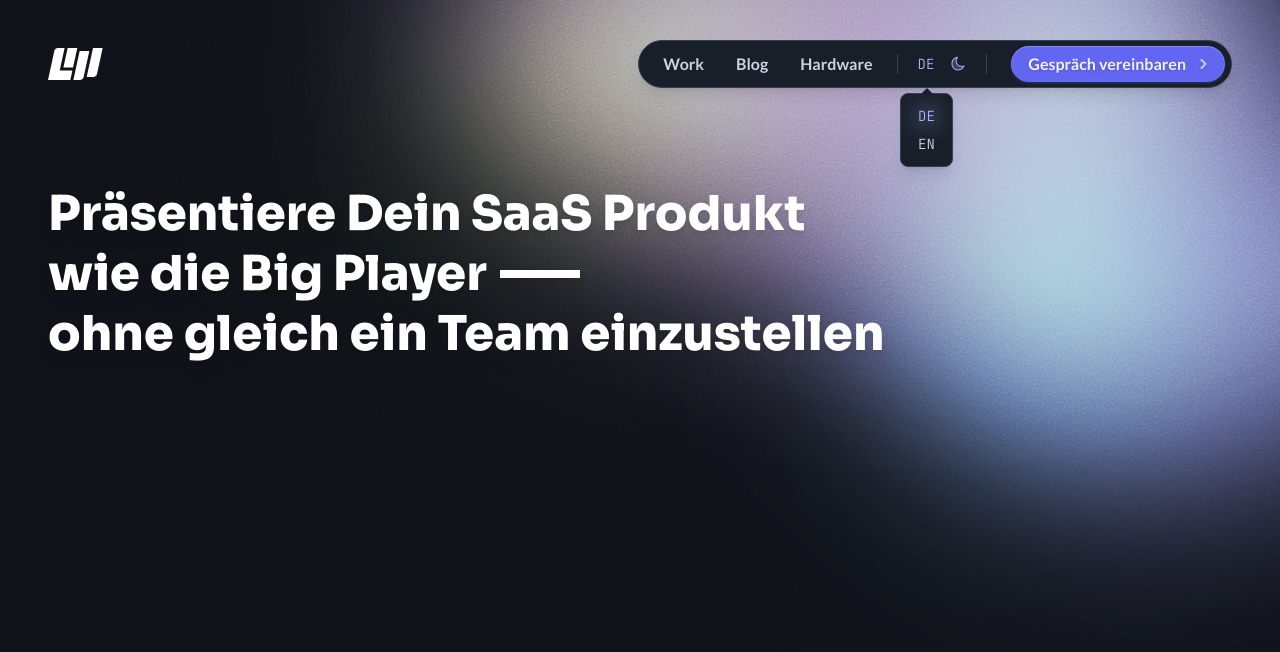
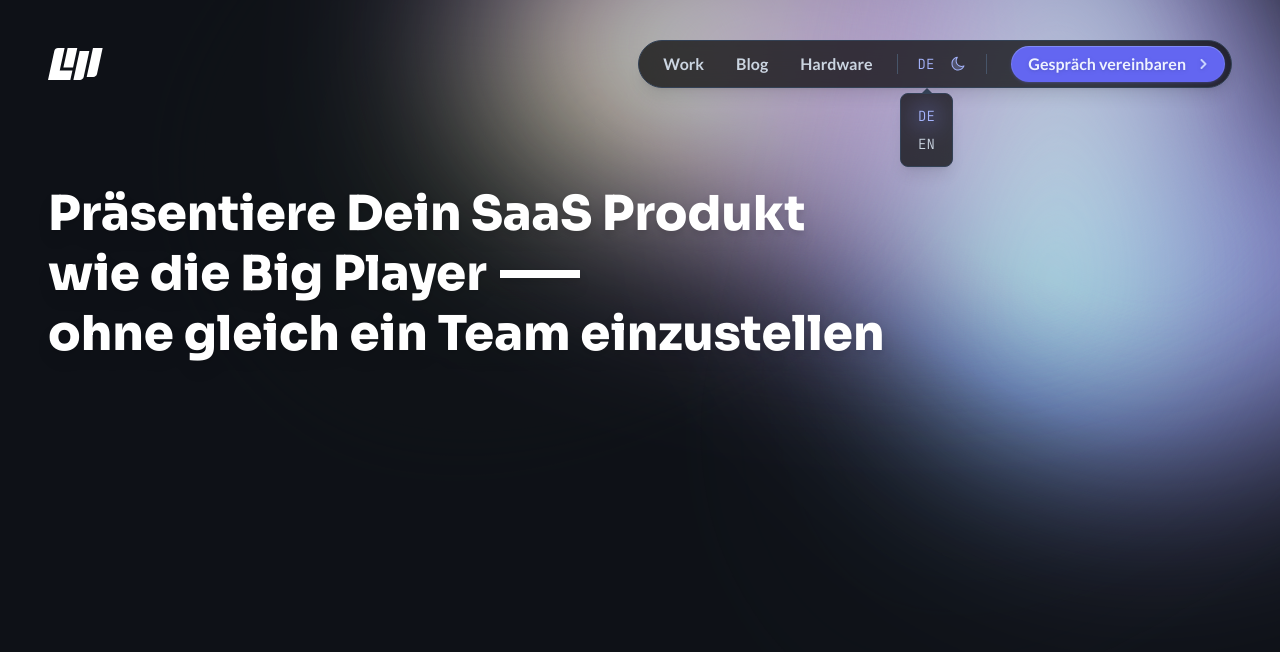
Before and after one commit to lukaswiesehan/lw.works-old, a Next.js app: page / in a window 1280 px wide. Both pictures are taken after a click on the button "DE". Shown: the top 652 px of the page. Built offline with nearby package versions, Linux system fonts and the light colour scheme.

Commit message:
Tweak navigation

```diff
--- a/app/layout.tsx
+++ b/app/layout.tsx
@@ -54,7 +54,7 @@ export const Layout = async ({children}: {children: React.ReactNode}) => {
           <Ellipse className="absolute left-32 top-12 w-5/12 animate-spin-slow text-[#A2B976] mix-blend-overlay blur-2xl md:-top-8 md:left-1/4 md:blur-4xl" />
           <Triangle className="absolute -top-12 right-12 w-5/12 animate-spin-slow text-[#B0F4D5] mix-blend-overlay blur-2xl md:-top-36 md:opacity-80 md:blur-4xl" />
         </div>
-        <Noise />
+        {/* <Noise /> */}
         <Navigation />
         <div className="relative">{children}</div>
       </body>
--- a/components/atoms/language-button.tsx
+++ b/components/atoms/language-button.tsx
@@ -15,7 +15,10 @@ export const LanguageButton = () => {
         <span className="font-mono text-sm uppercase">{locale}</span>
       </DropdownMenu.Trigger>
       <DropdownMenu.Portal>
-        <DropdownMenu.Content sideOffset={10} className="relative z-50 mt-3.5 rounded-lg border border-slate-700 bg-[#191F29] p-2 shadow-lg md:mt-0">
+        <DropdownMenu.Content
+          sideOffset={10}
+          className="relative z-50 mt-3.5 rounded-lg border border-slate-700 bg-black/70 p-2 shadow-lg backdrop-blur-lg md:mt-0"
+        >
           <DropdownMenu.RadioGroup value={locale} onValueChange={setLocale}>
             {locales.map(({id, name}, index) => (
               <DropdownMenu.RadioItem
@@ -23,12 +26,12 @@ export const LanguageButton = () => {
                 value={id}
                 className="relative flex h-7 cursor-pointer items-center rounded border border-transparent px-2 font-mono text-sm uppercase focus:bg-white/10 focus:outline-none data-[state=checked]:text-indigo-300"
               >
-                <DropdownMenu.ItemIndicator className="absolute inset-2 bg-indigo-300/80 blur-md" />
+                <DropdownMenu.ItemIndicator className="absolute inset-2 bg-indigo-400/80 blur-md" />
                 <span className="relative">{id}</span>
               </DropdownMenu.RadioItem>
             ))}
           </DropdownMenu.RadioGroup>
-          <DropdownMenu.Arrow className="relative z-10 -mb-px h-1.5 w-3 fill-current text-transparent md:text-[#191F29]" />
+          <DropdownMenu.Arrow className="relative z-10 -mb-px h-1.5 w-3 fill-current text-transparent md:text-slate-700" />
         </DropdownMenu.Content>
       </DropdownMenu.Portal>
     </DropdownMenu.Root>
--- a/components/atoms/theme-button.tsx
+++ b/components/atoms/theme-button.tsx
@@ -4,23 +4,26 @@ import * as DropdownMenu from '@radix-ui/react-dropdown-menu'
 import {useState} from 'react'
 
 const themes = [
-  {id: 'dark', name: 'Dark Mode', icon: MoonIcon},
-  {id: 'light', name: 'Light Mode', icon: SunIcon}
+  {id: 'light', name: 'Light Mode', icon: SunIcon},
+  {id: 'dark', name: 'Dark Mode', icon: MoonIcon}
 ]
 
 export const ThemeButton = () => {
-  const [theme, setTheme] = useState<string>(themes[0].id)
+  const [theme, setTheme] = useState<string>(themes[1].id)
   const Icon = themes.find((t) => t.id === theme)!.icon
 
   return (
     <DropdownMenu.Root>
       <DropdownMenu.Trigger className="flex h-7 items-center rounded px-2 text-indigo-300 hover:text-indigo-200 focus:bg-white/10 focus:outline-none">
         <span className="">
-          <Icon className="h-4 text-indigo-300" />
+          <Icon className="h-4" />
         </span>
       </DropdownMenu.Trigger>
       <DropdownMenu.Portal>
-        <DropdownMenu.Content sideOffset={10} className="relative z-50 mt-3.5 rounded-lg border border-slate-700 bg-[#191F29] p-2 shadow-lg md:mt-0">
+        <DropdownMenu.Content
+          sideOffset={10}
+          className="relative z-50 mt-3.5 rounded-lg border border-slate-700 bg-black/70 p-2 shadow-lg backdrop-blur-lg md:mt-0"
+        >
           <DropdownMenu.RadioGroup value={theme} onValueChange={setTheme}>
             {themes.map(({id, icon}, index) => {
               const Icon = icon
@@ -30,13 +33,13 @@ export const ThemeButton = () => {
                   value={id}
                   className="relative flex h-7 cursor-pointer items-center rounded border border-transparent px-2 font-mono text-sm uppercase focus:bg-white/10 focus:outline-none data-[state=checked]:text-indigo-300"
                 >
-                  <DropdownMenu.ItemIndicator className="absolute inset-2 bg-indigo-300/80 blur-md" />
+                  <DropdownMenu.ItemIndicator className="absolute inset-2 bg-indigo-400/80 blur-md" />
                   <Icon className="relative h-4" />
                 </DropdownMenu.RadioItem>
               )
             })}
           </DropdownMenu.RadioGroup>
-          <DropdownMenu.Arrow className="relative z-10 -mb-px h-1.5 w-3 fill-current text-transparent md:text-[#191F29]" />
+          <DropdownMenu.Arrow className="relative z-10 -mb-px h-1.5 w-3 fill-current text-transparent md:text-slate-700" />
         </DropdownMenu.Content>
       </DropdownMenu.Portal>
     </DropdownMenu.Root>
--- a/components/layout/navigation.tsx
+++ b/components/layout/navigation.tsx
@@ -33,7 +33,7 @@ export const Navigation = () => {
   return (
     <nav className="sticky top-0 z-50 w-full pt-4 md:pt-6 lg:pt-10">
       <div className="w-full px-4 sm:px-6 md:hidden">
-        <div className="relative z-50 flex h-12 items-center justify-between rounded-3xl border border-slate-700 bg-[#191F29] pl-5 pr-1.5 shadow-lg">
+        <div className="relative z-50 flex h-12 items-center justify-between rounded-3xl border border-slate-700 bg-black/70 pl-5 pr-1.5 shadow-lg backdrop-blur-lg">
           <Link href="/">
             <Logo className="h-5 text-white md:h-8" />
           </Link>
@@ -47,7 +47,7 @@ export const Navigation = () => {
         {open && (
           <>
             <div className="fixed inset-0 bg-black/20 backdrop-blur-lg" onClick={() => setOpen((open) => !open)} />
-            <div className="fixed inset-x-4 mt-2 flex h-48 flex-col items-center justify-between rounded-3xl border border-slate-700 bg-[#191F29] p-4 pb-6 shadow-lg sm:inset-x-6">
+            <div className="fixed inset-x-4 mt-2 flex h-48 flex-col items-center justify-between rounded-3xl border border-slate-700 bg-black/70 p-4 pb-6 shadow-lg sm:inset-x-6">
               <ul className="relative flex items-center justify-center space-x-4">
                 {links.map(({href, caption}, index) => {
                   const active = pathname?.split('/')[1] === href.split('/')[1]
@@ -86,7 +86,7 @@ export const Navigation = () => {
         <motion.div
           onMouseMove={onMouseMove}
           ref={container}
-          className="group relative flex h-12 items-center rounded-3xl border border-slate-700 bg-[#191F29] pr-1.5 shadow-lg"
+          className="group relative flex h-12 items-center rounded-3xl border border-slate-700 bg-black/70 pr-1.5 shadow-lg backdrop-blur-lg"
         >
           <div className="absolute inset-0 overflow-hidden rounded-full">
             <motion.div
@@ -116,7 +116,7 @@ export const Navigation = () => {
               )
             })}
           </ul>
-          <div className="relative ml-4 mr-6 flex h-5 items-center border-x border-slate-700 px-3">
+          <div className="relative ml-4 mr-6 flex h-5 items-center border-x border-slate-600 px-3">
             <LanguageButton />
             <ThemeButton />
           </div>
```
